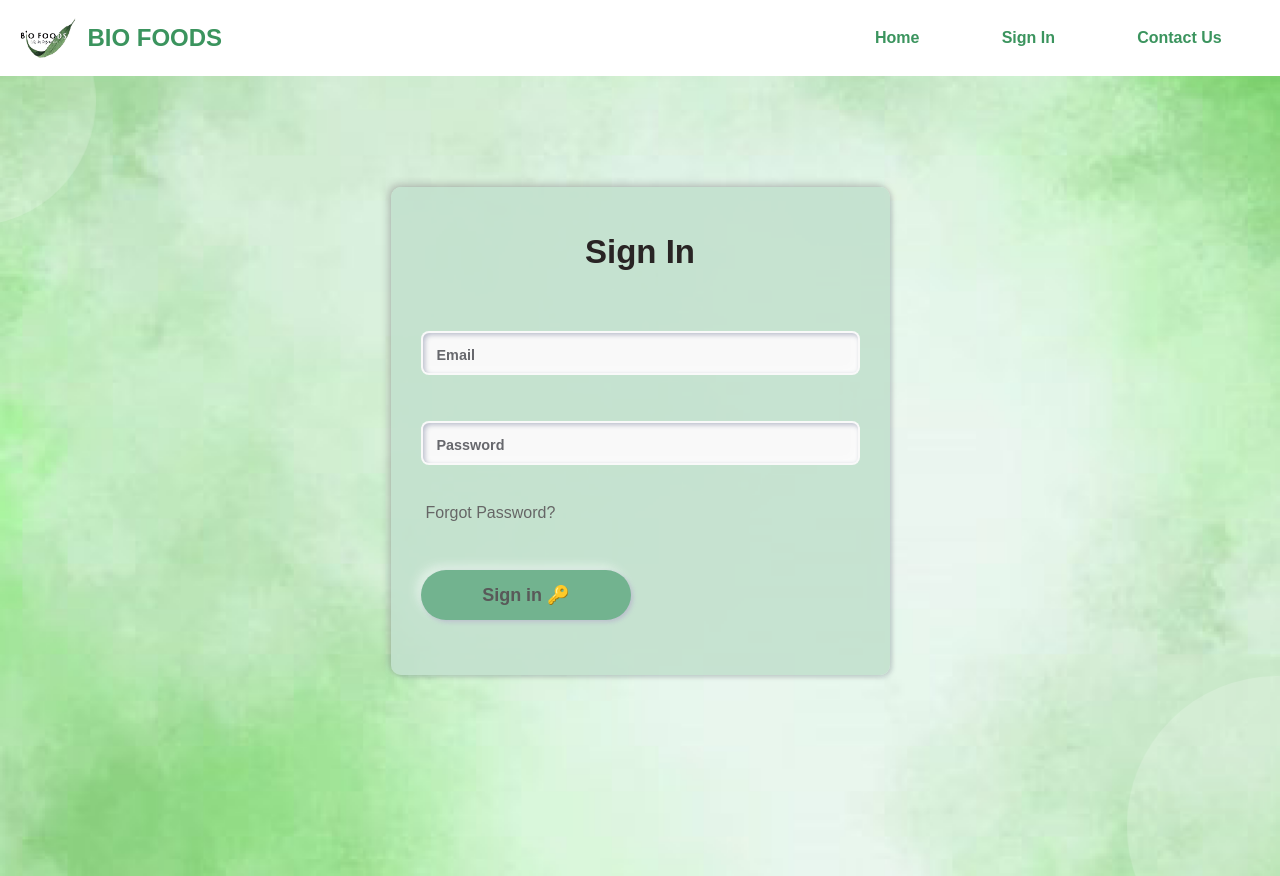
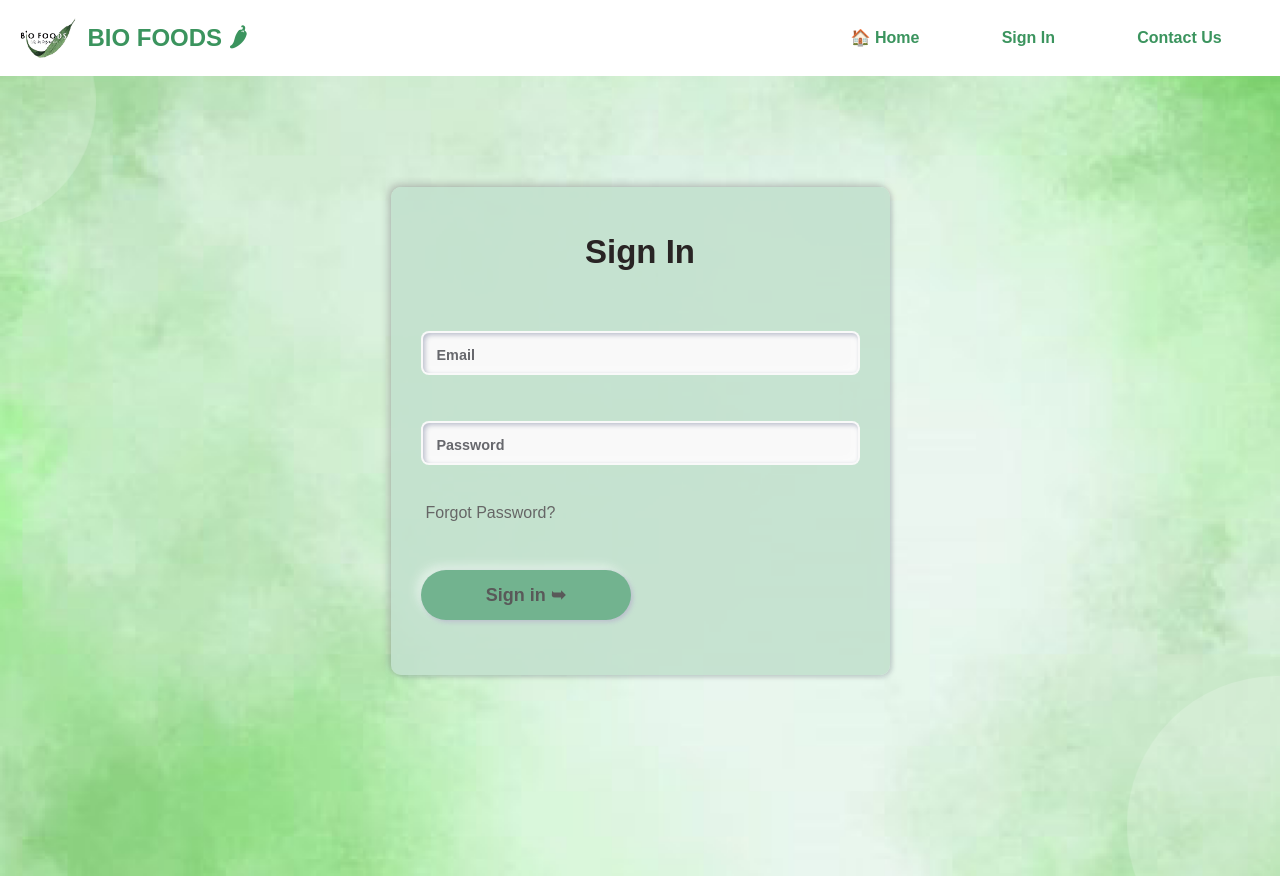
Before and after one commit to tmsachith/Accident-Complaint-Certification-and-Report-Management-System, a React (Vite) app in the folder client/: page /sign-in in a window 1280 px wide. Built offline with nearby package versions, Linux system fonts and the light colour scheme; no server answers; a web font is replaced by a local one.

Commit message:
some update

```diff
--- a/client/src/components/Header.jsx
+++ b/client/src/components/Header.jsx
@@ -176,7 +176,7 @@ const Header = () => {
       <Link to="/dashboard">
         <Title>
           <img src={logo} alt="Logo" /> {/* Add the logo image here */}
-          <h1>BIO FOODS</h1>
+          <h1>BIO FOODS &#127798;</h1>
         </Title>
       </Link>
       <RightSection>
@@ -199,7 +199,7 @@ const Header = () => {
         ) : (
           <>
             <Button to="/">
-              Home
+            &#127968; Home
               <div className="arrow-wrapper"></div>
             </Button>
             <Button as="button" onClick={handleSignInClick}>
--- a/client/src/pages/SignIn.jsx
+++ b/client/src/pages/SignIn.jsx
@@ -78,7 +78,7 @@ export default function SignIn() {
             <a href="#">Forgot Password?</a>
           </div>
           <button className="button" disabled={loading}>
-            {loading ? 'Loading...' : <span>Sign in &#x1F511;</span>}
+            {loading ? 'Loading...' : <span>Sign in &#10149;</span>}
           </button>
         </form>
       </div>
```
